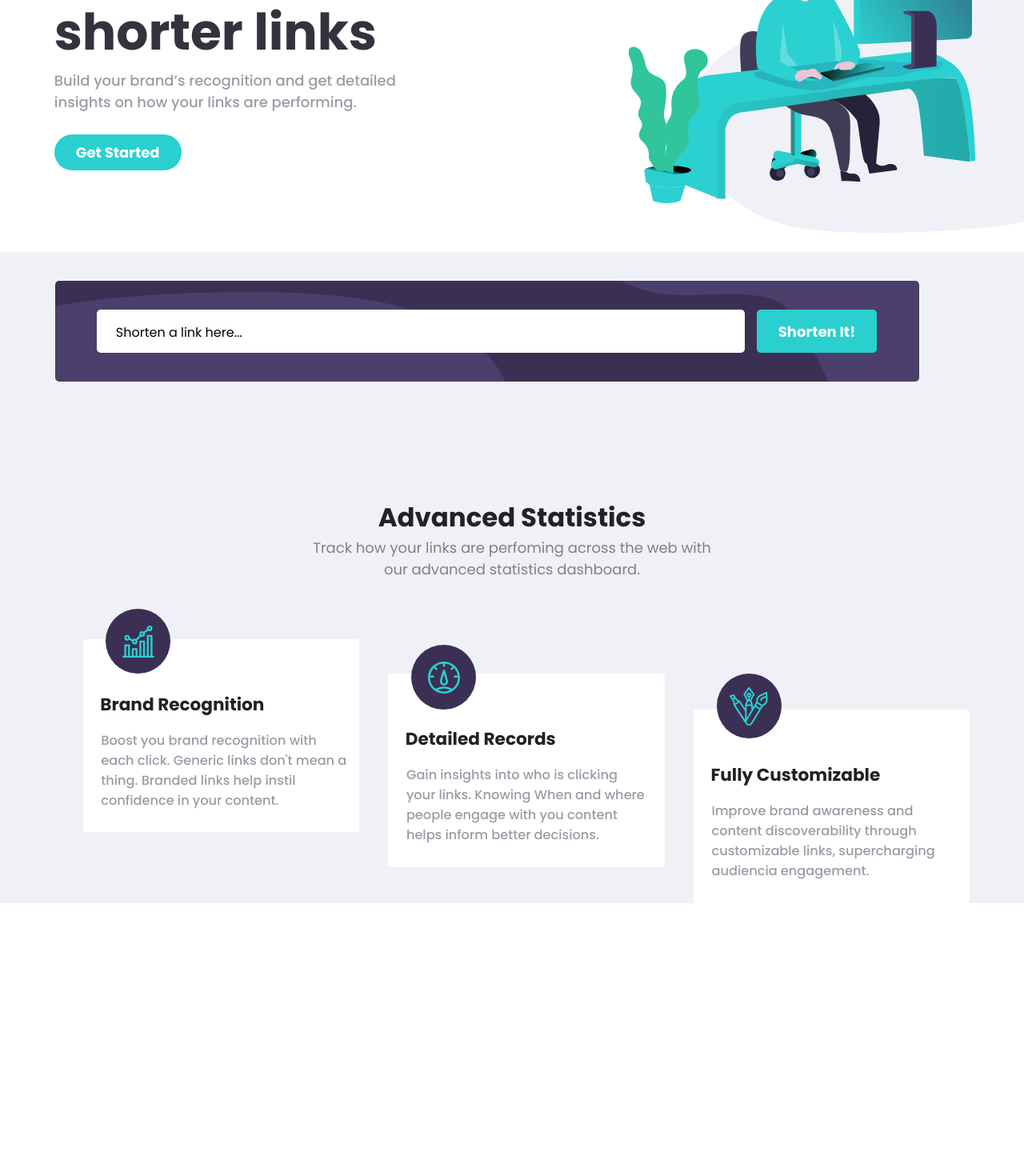
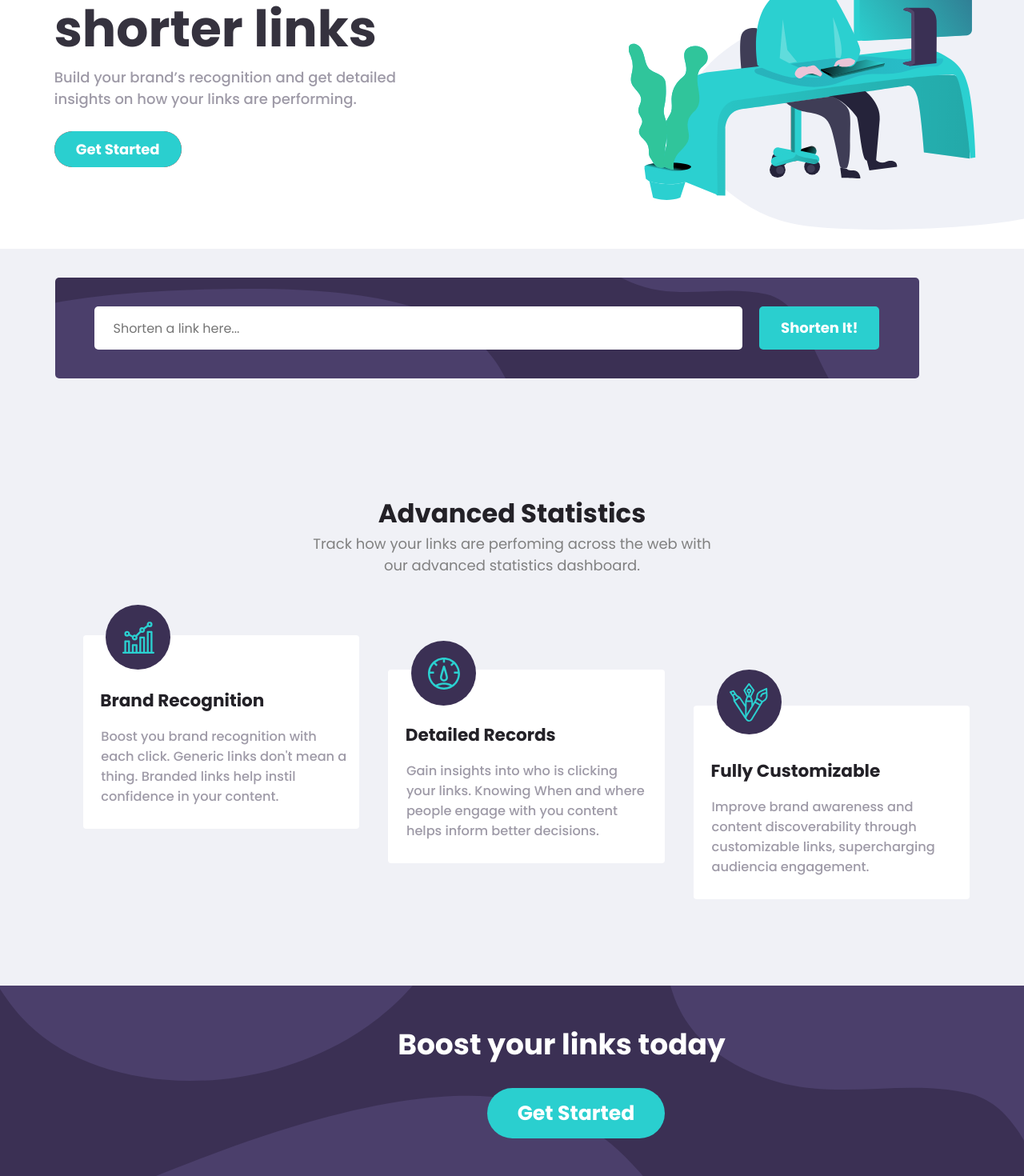
Before and after one commit to EuCaue/url-shortening-api, a React (Vite) app: page / in a window 1280 px wide. Shown: the part 262-1732 px from the top of the page at 80% size. Before the commit the page ends 1391 px from the top, so only its background shows below. Built offline with nearby package versions, Linux system fonts and the light colour scheme.

Commit message:
WhiteHover && BottomPage

```diff
--- a/src/components/BottomPage/index.tsx
+++ b/src/components/BottomPage/index.tsx
@@ -1,6 +1,17 @@
 import React from 'react';
 
-import { Container, Background, BlueLine, IconSVG, H1, P } from './styled';
+import {
+  Container,
+  Background,
+  BlueLine,
+  IconSVG,
+  H1,
+  P,
+  DivImage,
+  H1Boost,
+  LinkBottom,
+  WhiteHover,
+} from './styled';
 import iconBrand from '../../assets/images/icon-brand-recognition.svg';
 import iconRecord from '../../assets/images/icon-detailed-records.svg';
 import iconFullyCustom from '../../assets/images/icon-fully-customizable.svg';
@@ -45,6 +56,12 @@ export default function BottomPage() {
 		"
         />
       </Container>
+      <DivImage>
+        <H1Boost>Boost your links today</H1Boost>
+        <WhiteHover>
+          <LinkBottom>Get Started</LinkBottom>
+        </WhiteHover>
+      </DivImage>
     </>
   );
 }
--- a/src/components/BottomPage/styled.ts
+++ b/src/components/BottomPage/styled.ts
@@ -2,10 +2,21 @@
 /* eslint-disable import/prefer-default-export */
 import styled from 'styled-components';
 import * as colors from '../../assets/styles/configColors/colors';
+import boostDesktop from '../../assets/images/bg-boost-desktop.svg';
+import { Link } from '../MiddlePage/styled';
 
 interface Icon {
   icon: string;
 }
+
+export const WhiteHover = styled.span`
+  border-radius: 2em;
+  margin-top: 1.5em;
+  :hover {
+    background-color: white;
+    opacity: 100%;
+  }
+`;
 
 export const BlueLine = styled.div`
   position: absolute;
@@ -103,3 +114,36 @@ export const P = styled.p`
   font-size: 0.9em;
   text-align: left;
 `;
+
+export const H1Boost = styled.h1`
+  font-size: 2em;
+  color: #fff;
+  margin-right: 1em;
+`;
+
+export const DivImage = styled.div`
+  margin-top: 6em;
+  display: flex;
+  justify-content: center;
+  flex-direction: column;
+  text-align: center;
+  align-items: center;
+  height: 13.2em;
+  width: 80em;
+  background-image: url(${boostDesktop});
+  background-repeat: no-repeat;
+  background-position: 100%;
+  background-color: ${colors.darkViolet};
+`;
+
+export const LinkBottom = styled(Link)`
+  /* margin-right: 1em; */
+  border-radius: 2em;
+  margin-top: 0;
+  font-size: 1.4em;
+  width: fit-content !important;
+
+  :hover {
+    opacity: 50%;
+  }
+`;
--- a/src/components/Header/index.tsx
+++ b/src/components/Header/index.tsx
@@ -1,6 +1,6 @@
 import React from 'react';
 
-import { NavBar, Divider, SignUp } from './styled';
+import { NavBar, Divider, SignUp, WhiteHover } from './styled';
 import logo from '../../assets/images/logo.svg';
 
 export default function Header() {
@@ -16,7 +16,9 @@ export default function Header() {
 
         <span>
           <a href="#">Login</a>
-          <SignUp href="#">Sign Up</SignUp>
+          <WhiteHover>
+            <SignUp href="#">Sign Up</SignUp>
+          </WhiteHover>
         </span>
       </NavBar>
     </>
--- a/src/components/Header/styled.ts
+++ b/src/components/Header/styled.ts
@@ -43,15 +43,16 @@ export const SignUp = styled.a`
   color: #fff !important;
   border-radius: 2em;
   padding: 0.3em 1.5em;
+`;
+
+export const WhiteHover = styled.span`
+  background-color: red;
+  width: fit-content;
+  border-radius: 2em;
   margin-left: 1em;
-
   :hover {
-    /* background-color: hsla(180, 53%, 61%, 1); */
-    -webkit-filter: brightness(0.9) saturate(0.8) contrast(0.9);
-    -moz-filter: brightness(0.9) saturate(0.8) contrast(0.9);
-    -o-filter: brightness(0.9) saturate(0.8) contrast(0.9);
-    -ms-filter: brightness(0.9) saturate(0.8) contrast(0.9);
-    filter: brightness(0.9) saturate(0.8) contrast(0.9);
-    /* transition: none; */
+    background-color: white;
+    opacity: 50%;
+    /* transition: all 400ms ease-out; */
   }
 `;
--- a/src/components/MiddlePage/index.tsx
+++ b/src/components/MiddlePage/index.tsx
@@ -1,7 +1,7 @@
 import React from 'react';
 
 import illustrationWorking from '../../assets/images/illustration-working.svg';
-import { Img, H1, H2, Link, Span, Container } from './styled';
+import { Img, H1, H2, Link, WhiteHover, Span, Container } from './styled';
 
 export default function MiddlePage() {
   return (
@@ -12,9 +12,11 @@ export default function MiddlePage() {
           Build your brand’s recognition and get detailed insights on how your
           links are performing.
         </H2>
-        <Link href="#" target="_blank" rel="noopener noreferrer">
-          Get Started
-        </Link>
+        <WhiteHover>
+          <Link href="#" target="_self">
+            Get Started
+          </Link>
+        </WhiteHover>
       </Span>
 
       <Img src={illustrationWorking} alt="Illustration Working" />
--- a/src/components/MiddlePage/styled.ts
+++ b/src/components/MiddlePage/styled.ts
@@ -43,20 +43,26 @@ export const Link = styled.a`
   border-radius: 2em;
   padding: 0.5em 1.5em;
   /* transform: translateY(1.5em); */
-  margin-top: 1.5em;
+  /* margin-top: 1.5em; */
   text-decoration: none;
   color: ${colors.grayishViolet};
   font-weight: 700;
   width: fit-content;
   :hover {
     cursor: pointer;
-    color: ${colors.veryDarkViolet};
-    -webkit-filter: brightness(0.9) saturate(0.8) contrast(0.9);
-    -moz-filter: brightness(0.9) saturate(0.8) contrast(0.9);
-    -o-filter: brightness(0.9) saturate(0.8) contrast(0.9);
-    -ms-filter: brightness(0.9) saturate(0.8) contrast(0.9);
-    filter: brightness(0.9) saturate(0.8) contrast(0.9);
     transition: all 400ms ease-out;
+  }
+`;
+
+export const WhiteHover = styled.span`
+  background-color: red;
+  margin-top: 1.5em;
+  width: fit-content;
+  border-radius: 2em;
+  :hover {
+    background-color: white;
+    opacity: 50%;
+    /* transition: all 400ms ease-out; */
   }
 `;
 
--- a/src/components/ShortForm/index.tsx
+++ b/src/components/ShortForm/index.tsx
@@ -23,6 +23,7 @@ import {
   Small,
   H1,
   P,
+  WhiteHover,
 } from './styled';
 
 export default function ShortForm() {
@@ -141,7 +142,7 @@ export default function ShortForm() {
               }}
               error={error}
             />
-
+            <WhiteHover>
               <SubmitButton
                 type="submit"
                 error={error}
@@ -149,7 +150,7 @@ export default function ShortForm() {
               >
                 Shorten It!
               </SubmitButton>
-
+            </WhiteHover>
             <Small error={error}>{error ? 'Please add a link' : ''}</Small>
           </Span>
         </Form>
--- a/src/components/ShortForm/styled.ts
+++ b/src/components/ShortForm/styled.ts
@@ -12,6 +12,17 @@ type CopyLink = {
   copyLink: boolean;
 };
 
+export const WhiteHover = styled.span`
+  z-index: 1;
+  /* width: 9.6em; */
+  margin-left: 1.2em;
+  border-radius: 5px;
+  :hover {
+    background-color: white;
+    opacity: 100%;
+  }
+`;
+
 export const SubmitButton = styled.button<Props>`
   display: flex;
   align-items: center;
@@ -22,36 +33,30 @@ export const SubmitButton = styled.button<Props>`
   border-radius: 5px;
   height: 3em;
   padding: 1em 1.5em;
-  margin-left: 15px;
-  color: ${colors.grayishViolet};
+  /* margin-left: 1.2em; */
   font-weight: 700;
   :hover {
     cursor: pointer;
-    color: ${colors.veryDarkViolet};
-    -webkit-filter: brightness(0.9) saturate(0.8) contrast(0.9);
-    -moz-filter: brightness(0.9) saturate(0.8) contrast(0.9);
-    -o-filter: brightness(0.9) saturate(0.8) contrast(0.9);
-    -ms-filter: brightness(0.9) saturate(0.8) contrast(0.9);
-    filter: brightness(0.9) saturate(0.8) contrast(0.9);
+    opacity: 50%;
     transition: all 400ms ease-out;
   }
+  z-index: 3;
 `;
 
 export const InputBox = styled.input<Props>`
   display: inline-flex;
+  position: relative;
   outline: none;
   align-items: center;
   justify-content: center;
   width: 45em;
   height: 3em;
   border-radius: 5px;
-  /* margin-top: ${(props) => (props.error === false ? '0' : '1em')}; */
-
   border: ${(props) => (props.error === false ? 'none' : 'solid')};
   border-color: ${colors.red};
   ::placeholder {
     color: ${(props) =>
-      props.error === false ? `currentColor` : `${colors.red}`};
+      props.error === false ? `current/* Co */lor` : `${colors.red}`};
     padding: 1.5em;
     font-size: 16px;
   }
```
Lines whose indentation alone changed are shown as unchanged.
